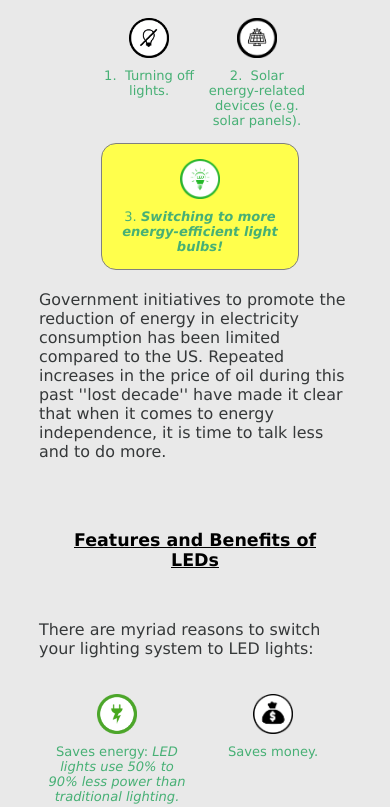
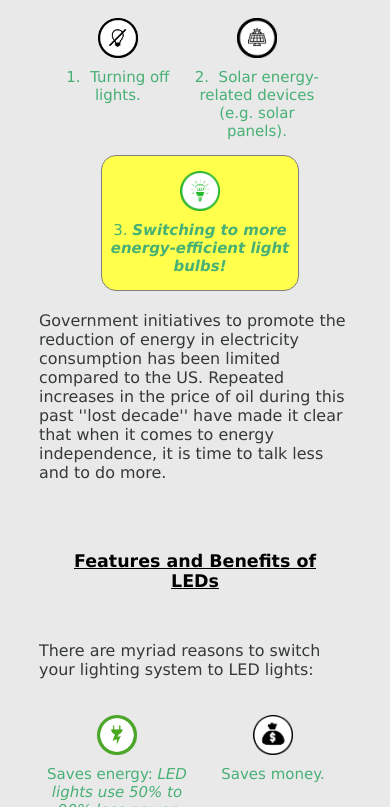
Before and after one commit to jlmsolutions/jlmsolutions.github.io, a plain HTML site: page index.html in a window 390 px wide. Shown: the part 1807-2614 px from the top of the page. Drawn offline with nearby package versions, Linux system fonts and the light colour scheme; some packages are replaced by stand-ins of ours.

Commit message:
Changed font-sizes in CSS for several of the 'one-third' and 'one-fourth' boxes to look better in mobile rendering version

```diff
--- a/index.html
+++ b/index.html
@@ -6,7 +6,7 @@
     <meta charset="UTF-8">
     <meta name="viewport" content="width=device-width,
         initial-scale=1.0">
-    <title>JLM Solutions LED Lighting</title>
+    <title>JLM Solutions - LED Lighting Vendors</title>
     <link type="text/css" rel="stylesheet" href="style.css">
 
     <!-- Load icon library to show a hamburger menu (bars) on small screens -->
--- a/style.css
+++ b/style.css
@@ -354,6 +354,10 @@ p {
 }
 
 @media screen and (max-width:808px) {
+    .one-third {
+        width: 42%;
+    }
+
     .switch-to-LED-button {
         float: none;
         width: 60%;
@@ -361,7 +365,13 @@ p {
     }
 
     .first-third {
-        margin-left: 18%;
+        margin-left: 3%;
+    }
+}
+
+@media screen and (max-width:500px) {
+    .one-third {
+        font-size: 15px;
     }
 }
 
@@ -372,6 +382,7 @@ p {
     .one-fourth {
         width: 46%;
         padding: 2%;
+        font-size: 15px;
     }
 
     .m-2 {
@@ -384,6 +395,7 @@ p {
         width: 32%;
         padding-bottom: 15px;
         padding-left: 1%;
+        font-size: 60%;
     }
 
     .m-3 {
@@ -397,6 +409,7 @@ p {
         padding-left: 0.5%;
         padding-right: 0.75%;
         padding-bottom: 25px;
+        font-size: 60%;
     }
 
     .m-4 {
@@ -409,9 +422,7 @@ p {
 }
 
 .one-fourth {
-    font-size: 60%;
     color: #47b075;
-
 }
 
 .one-fourth:hover {
```
